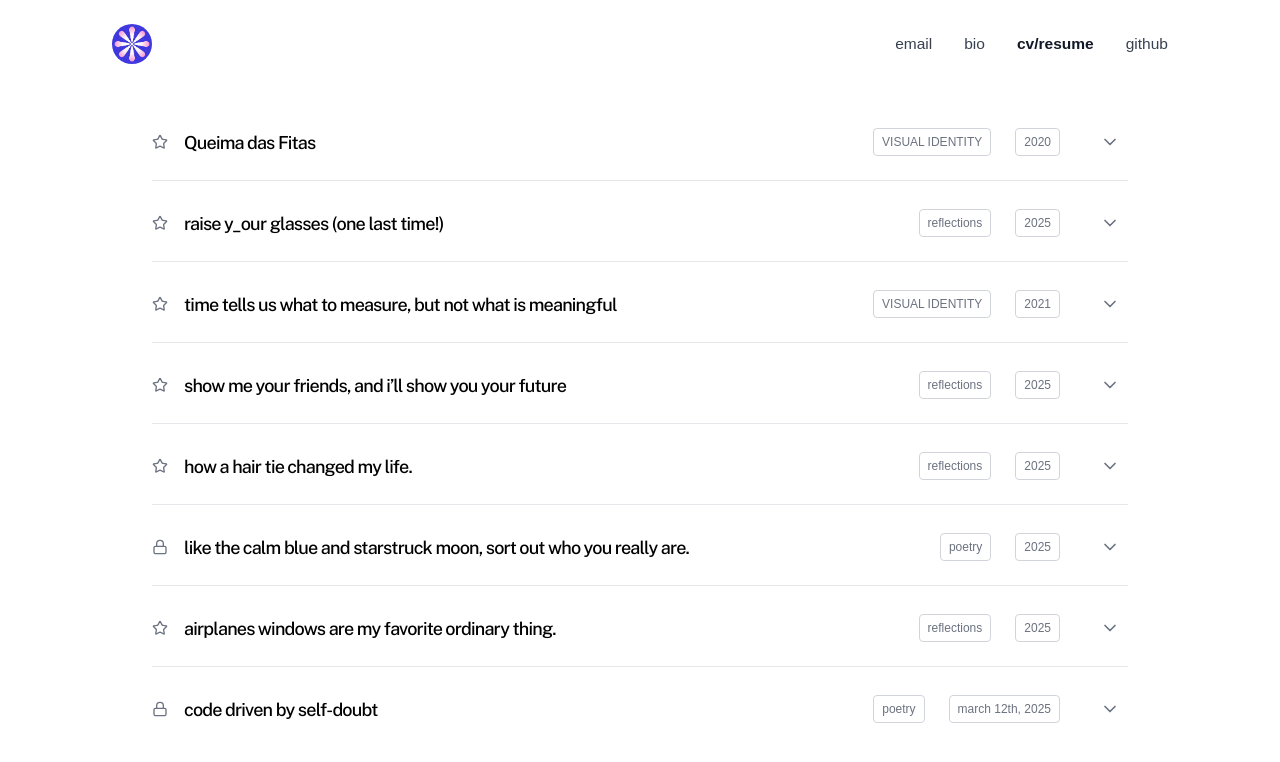
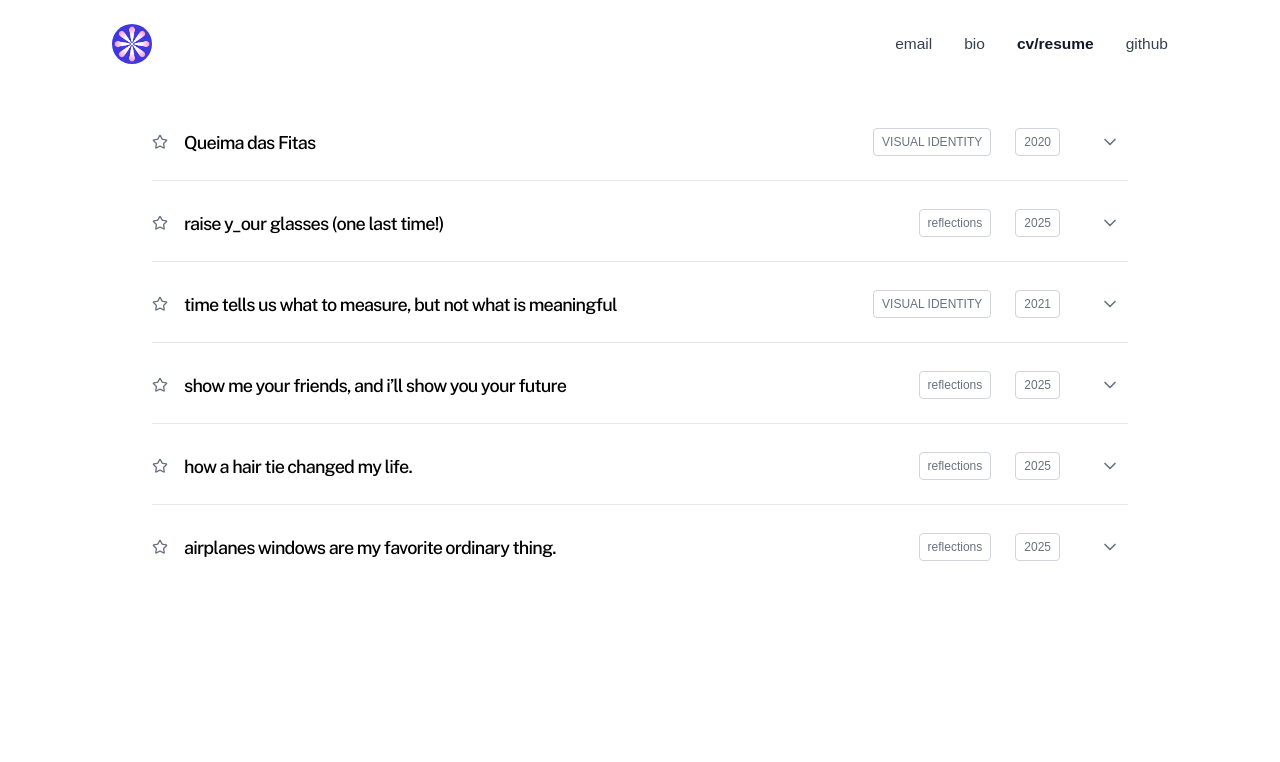
Before and after one commit to marla-tumenjargal/dashboard, a Next.js app in the folder dashboard/: page /writing in a window 1280 px wide. Shown: the top 762 px of the page. Built offline with nearby package versions, Linux system fonts and the light colour scheme.

Commit message:
Update blogPosts.ts

```diff
--- a/dashboard/src/app/writing/blogPosts.ts
+++ b/dashboard/src/app/writing/blogPosts.ts
@@ -13,40 +13,6 @@ export interface BlogPost {
     private static posts: BlogPost[] = [
 
       {
-        id: 'poem 1',
-        title: 'code driven by self-doubt',
-        year: 'march 12th, 2025',
-        category: 'poetry',
-        isPasswordProtected: true,
-        excerpt: "... and so, what is wrong with a little bit of poison, if it teaches you to bloom—if it teaches you to rise from the ashes with softer hands, clearer eyes, and roots deep enough hold your own weight?...",
-        content: `
-  i drank the drop, every bitter ounce,
-  thinking the truth would melt on my tongue,
-  like lush honey—
-  but it seared a hole straight through
-  through           the silences i never gave voice to.
-  through           a voice i once poured all of myself into.
-  truth is a match, and whomever strikes it—
-  boldly,
-  timidly,
-  truthfully,
-  holds its flame . . .
-                                   . . .   midair.
-  i tried clearing a thundercloud with sunlight
-  hoping its weight would evaporate into the sky,
-  but they do say that to grow feels like blooming—
-  but some petals come only after the thorns have torn you open.
-  my skin still carries the ache and all the blood—
-  not of cruelty, but of truths too sharp to hold gently.
-  and yet, in that silence,
-  something sacred bloomed: strength isn't proven by how tight you cling, but in the softness of letting go.
-  and so—i did. slowly, with grace and ire.
-  i've learned from the red thorns that prick and preach into my skin every day: what is wrong with
-  a little bit of poison, if it teaches you to bloom—if it teaches you to rise from the ashes with softer
-  hands, clearer eyes, and roots deep enough hold your own weight? nothing. nothing at all. and so, the bloom for the brightest red rose has begun again.
-        `
-      },
-      {
         id: 'reflection',
         title: 'airplanes windows are my favorite ordinary thing. ',
         year: '2025',
@@ -58,21 +24,6 @@ export interface BlogPost {
   The visual identity we created reflected this collaborative spirit through interconnected geometric forms that could be combined and recombined in infinite ways. The color palette drew from the full spectrum to represent the diversity of perspectives we sought to bring together.
 
   The project resulted in a new framework for creative collaboration that has since been adopted by numerous design agencies and in-house teams around the world.`
-      },
-      {
-        id: 'like the calm blue and starstruck moon, sort out who you really are. ',
-        title: 'like the calm blue and starstruck moon, sort out who you really are. ',
-        year: '2025',
-        category: 'poetry',
-        isPasswordProtected: true,
-        excerpt: 'yet, no matter the season, the air i breathe on my strolls always carries the same chilled clarity—not the kind of air that makes your lungs wince from the cold, but the kind that rinses your head clean.',
-        content: `
-        there is a particular shade of blue that stains the sky just before the stars stir awake. it is a calm blue. it is an ethereal blue—one that coats the sky in a lush, thick pastel so soft i understand why the clouds choose to bathe in its presence each day. under it, i always take afternoon strolls to rewire my thoughts. with every step, i begin to remember the parts of myself i misplace in the rush of (criminally late) cramming for final exams and the strange pressure to know everything all at once. i begin to resent that feeling of wanting to go back and do it all over again while simultaneously romanticizing the ambitious strides i’ll take in the future.
-
-        yet, no matter the season, the air i breathe on my strolls always carries the same chilled clarity—not the kind of air that makes your lungs wince from the cold, but the kind that rinses your head clean. i stop often. just to look up. just to remember what it feels like to exist without desperately grasping to fast forward time.
-
-        sometimes, tears blur my vision—not from sorrow, but from the weight of memory. under this very sky, i’ve stargazed across the mongolian steppe, endured the itch of summer mosquitoes, held my parents’ warm hands, felt their quiet kisses on my forehead. I’ve remembered, again and again, my love for stories, for the sky, for searching. And I’ve come to better understand what drives me—beyond prestige or performance—the values, resolve, and quiet strength poured into every decision, every initiative. and so, through these strolls and my parent’s love, i always feel incredibly grateful to reconnect with every version of myself—who i’ve been, who i’m becoming, who i aspire to be. and in many ways, i still am connected with the little i was once was—the girl who once stockpiled fortune cookie notes, saw dragons in the clouds, and slept with books under her cashmere pillow. i truly believe i've reclaimed that silly little girl in myself this year—piecing together all of her wildness, hope, and wonder. she is still here, hiding in the space between my ribs and behind my eyelids. and on occasion, i gather her wonder piece by piece, folding it into myself like a paper crane. i feel her hope vividly rekindling in my palms, stubborn and bright. and so, like the calm blue and starstruck moon, i always look up when i can afford the time and notice that the blue is always the same—soft, quiet, eternal.
-        `
       },
       {
         id: 'how a hair tie changed my life.',
```
